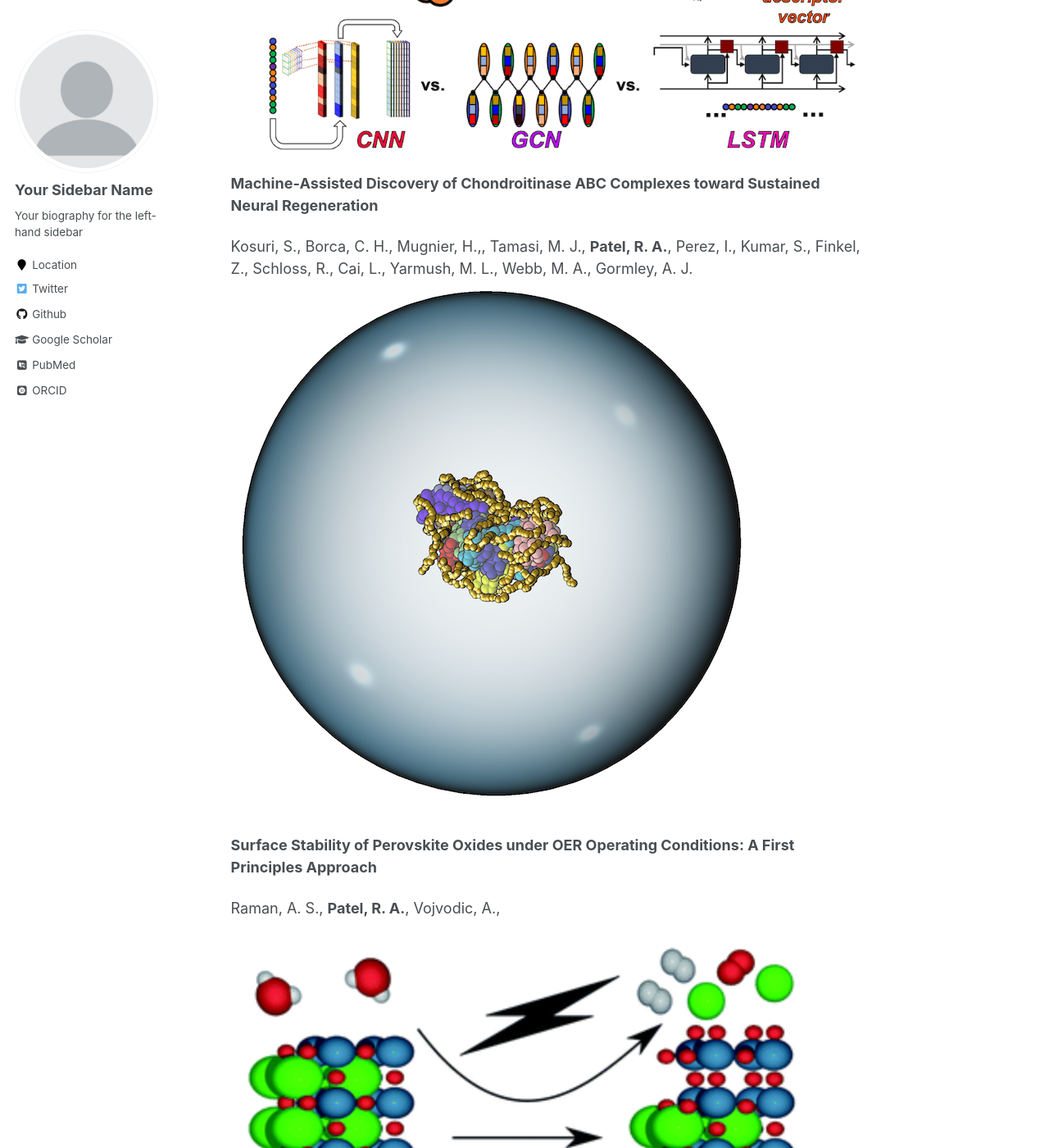
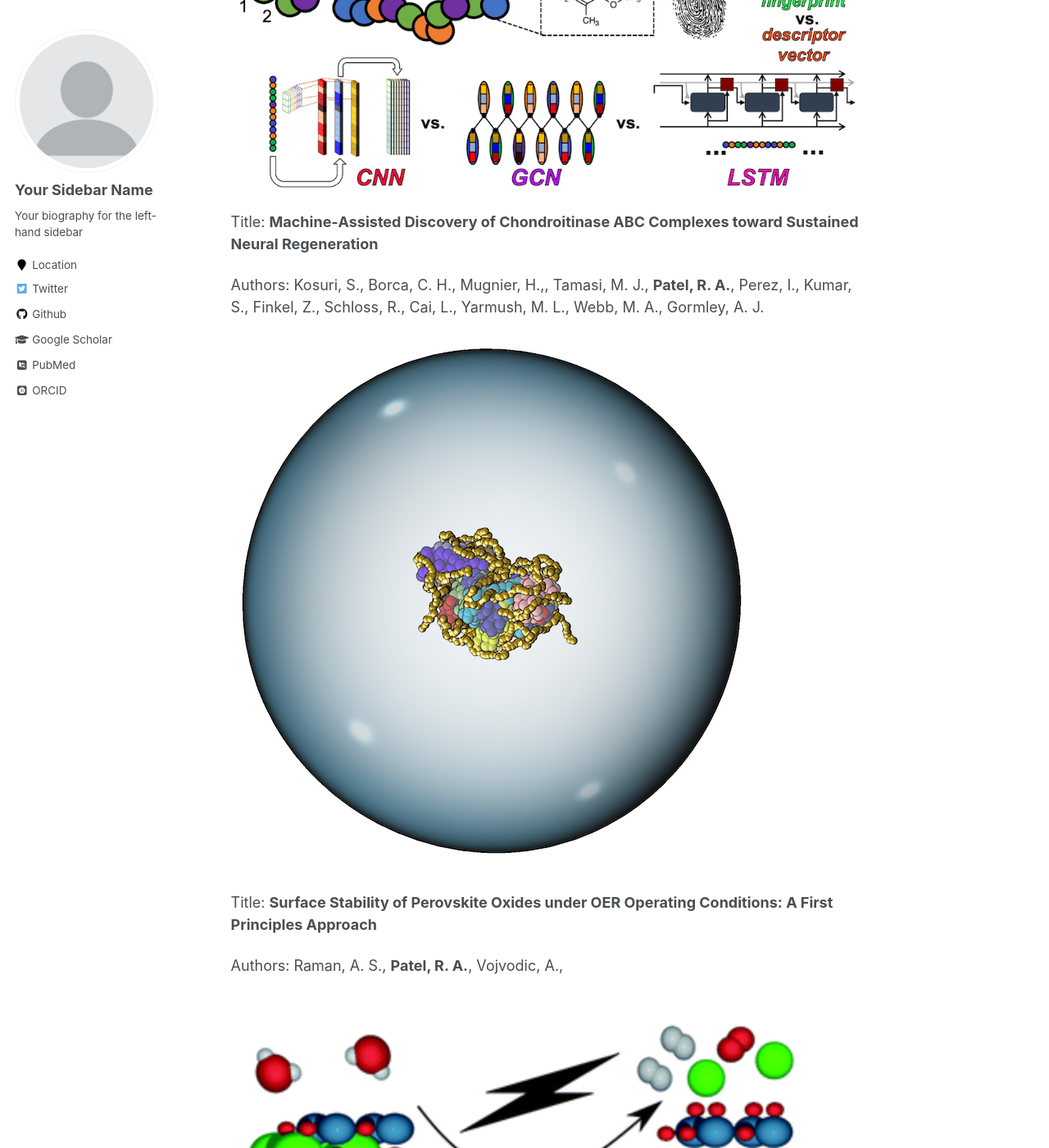
Before and after one commit to roshanpatel317/roshanpatel317.github.io, a Jekyll site: the page built from _pages/about.md, in a window 1280 px wide and 1400 px high, scrolled down 2027 px. Shown: the whole window at 82% size. Built offline with Jekyll 4.4.1, drawn with Linux system fonts in a browser that asks for light colours; some web fonts are replaced; part of the change alters nothing that is shown; some of the changed text lies outside the part shown.

Commit message:
Update about.md

```diff
--- a/_pages/about.md
+++ b/_pages/about.md
@@ -25,25 +25,29 @@ I am a rising third-year PhD student at Princeton University in the Department o
 Publications
 ======
 
-**Machine Learning on a Robotic Platform for the Design of Polymer–Protein Hybrids**
+Title: **Machine Learning on a Robotic Platform for the Design of Polymer–Protein Hybrids**
 
-Tamasi, M. J., **Patel, R. A.**, Borca, C. H., Kosuri, S., Mugnier, H., Upadhya, R., Murthy, N. S., Webb, M. A., Gormley, A. J.
+Authors: Tamasi, M. J., **Patel, R. A.**, Borca, C. H., Kosuri, S., Mugnier, H., Upadhya, R., Murthy, N. S., Webb, M. A., Gormley, A. J.
+
 <img src="/images/3_enzyme.png" height="300">
 
 
-**Featurization Strategies for Polymer Sequence or Composition Design by Machine Learning**
+Title: **Featurization Strategies for Polymer Sequence or Composition Design by Machine Learning**
 
-**Patel, R. A.**, Borca, C. H., Webb, M. A.,
+Authors: **Patel, R. A.**, Borca, C. H., Webb, M. A.,
+
 <img src="/images/Featurization.png" height="300">
 
 
-**Machine‐Assisted Discovery of Chondroitinase ABC Complexes toward Sustained Neural Regeneration**
+Title: **Machine‐Assisted Discovery of Chondroitinase ABC Complexes toward Sustained Neural Regeneration**
 
-Kosuri, S., Borca, C. H., Mugnier, H.,, Tamasi, M. J., **Patel, R. A.**, Perez, I., Kumar, S., Finkel, Z., Schloss, R., Cai, L., Yarmush, M. L., Webb, M. A., Gormley, A. J.
+Authors: Kosuri, S., Borca, C. H., Mugnier, H.,, Tamasi, M. J., **Patel, R. A.**, Perez, I., Kumar, S., Finkel, Z., Schloss, R., Cai, L., Yarmush, M. L., Webb, M. A., Gormley, A. J.
+
 <img src="/images/chabc.png" height="300">
 
 
-**Surface Stability of Perovskite Oxides under OER Operating Conditions: A First Principles Approach**
+Title: **Surface Stability of Perovskite Oxides under OER Operating Conditions: A First Principles Approach**
 
-Raman, A. S., **Patel, R. A.**, Vojvodic, A.,
+Authors: Raman, A. S., **Patel, R. A.**, Vojvodic, A.,
+
 <img src="/images/faraday_discuss.png" height="300">
```
